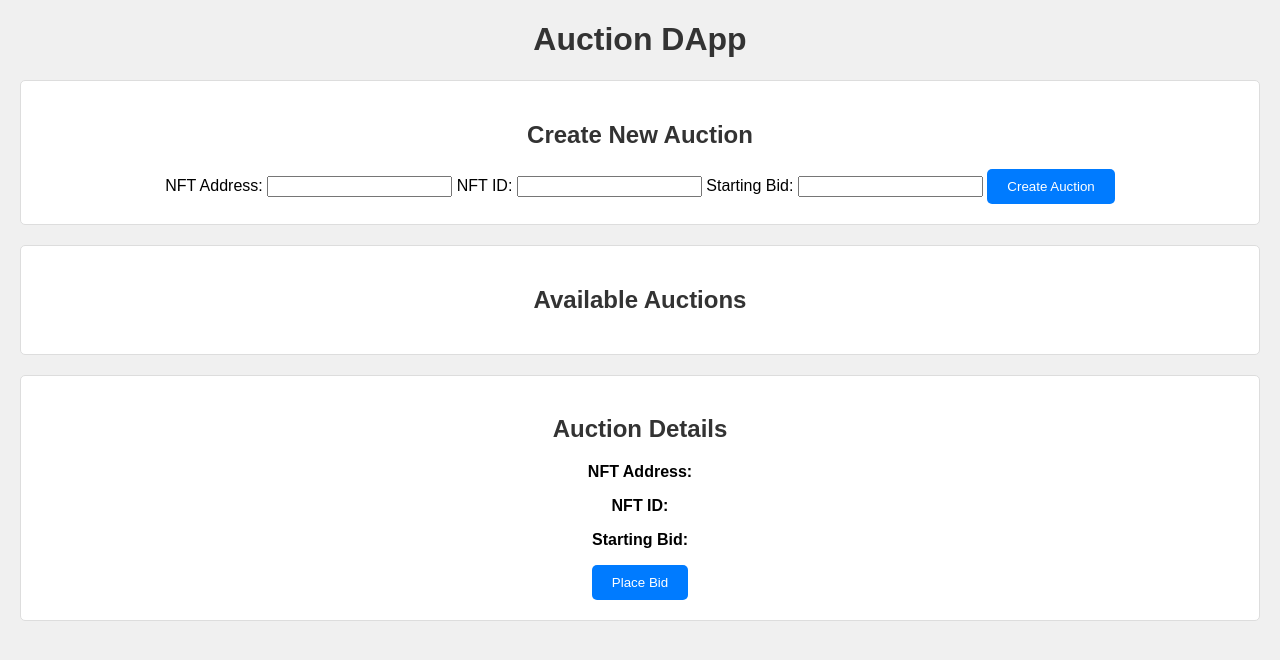
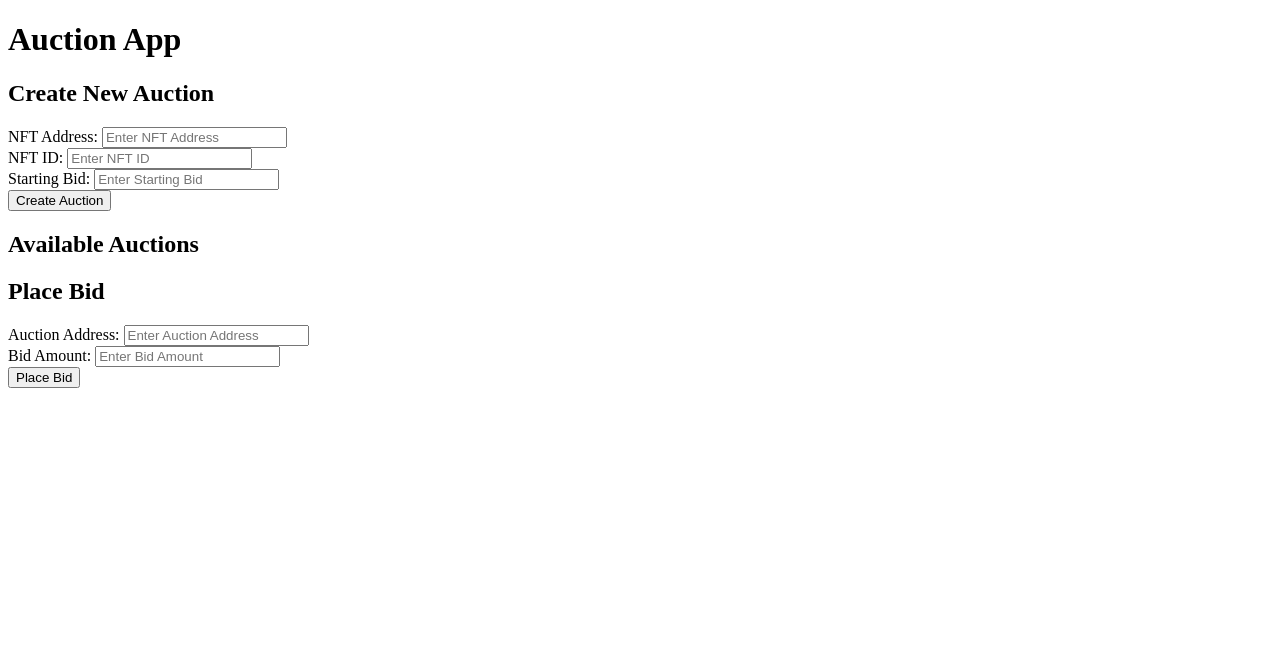
Before and after one commit to hulashc/EnglishAuctionUltimate, a plain HTML site: page index.html in a window 1280 px wide. Drawn offline with Linux system fonts and the light colour scheme; a script that the page names is missing.

Commit message:
Update index.html

```diff
--- a/index.html
+++ b/index.html
@@ -3,36 +3,42 @@
 <head>
     <meta charset="UTF-8">
     <meta name="viewport" content="width=device-width, initial-scale=1.0">
-    <title>Auction DApp</title>
-    <link rel="stylesheet" href="styles.css">
+    <title>Auction App</title>
+    <!-- Include the web3.js library -->
+    <script src="https://cdn.jsdelivr.net/npm/web3@1.5.2/dist/web3.min.js"></script>
+    <!-- Include your app.js script -->
+    <script src="app.js"></script>
 </head>
 <body>
-    <h1>Auction DApp</h1>
+    <h1>Auction App</h1>
 
-    <div id="createAuction">
     <h2>Create New Auction</h2>
     <label for="nftAddress">NFT Address:</label>
-        <input type="text" id="nftAddress">
+    <input type="text" id="nftAddress" placeholder="Enter NFT Address">
+    <br>
     <label for="nftId">NFT ID:</label>
-        <input type="number" id="nftId">
+    <input type="number" id="nftId" placeholder="Enter NFT ID">
+    <br>
     <label for="startingBid">Starting Bid:</label>
-        <input type="number" id="startingBid">
+    <input type="number" id="startingBid" placeholder="Enter Starting Bid">
+    <br>
     <button onclick="createAuction()">Create Auction</button>
-    </div>
 
-    <div id="auctionList">
     <h2>Available Auctions</h2>
     <ul id="auctions"></ul>
-    </div>
 
-    <div id="auctionDetails">
-        <h2>Auction Details</h2>
-        <p><strong>NFT Address:</strong> <span id="nftAddressDetails"></span></p>
-        <p><strong>NFT ID:</strong> <span id="nftIdDetails"></span></p>
-        <p><strong>Starting Bid:</strong> <span id="startingBidDetails"></span></p>
+    <h2>Place Bid</h2>
+    <label for="auctionAddress">Auction Address:</label>
+    <input type="text" id="auctionAddress" placeholder="Enter Auction Address">
+    <br>
+    <label for="bidAmount">Bid Amount:</label>
+    <input type="number" id="bidAmount" placeholder="Enter Bid Amount">
+    <br>
     <button onclick="placeBid()">Place Bid</button>
-    </div>
 
-    <script src="app.js"></script>
+    <script>
+        // Load available auctions when the page loads
+        window.addEventListener("load", exploreAuctions);
+    </script>
 </body>
 </html>
```
Lines whose indentation alone changed are shown as unchanged.
